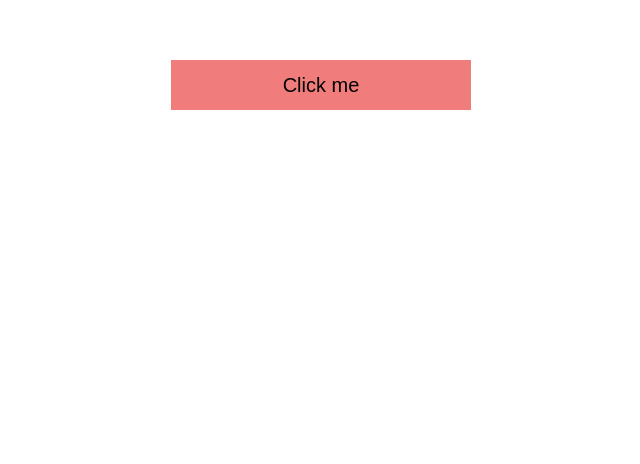
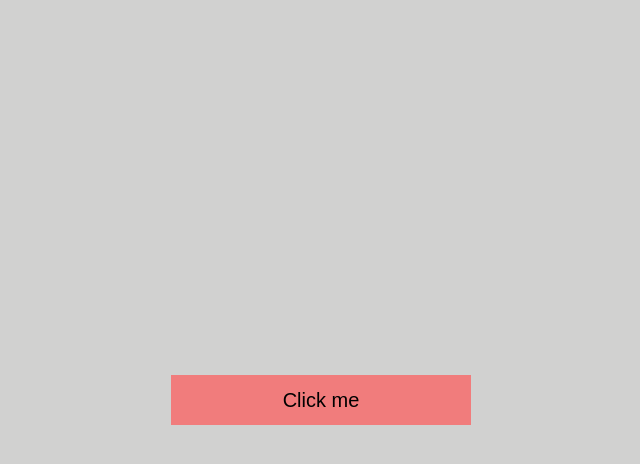
Before and after one commit to Stefanacef/Vue-, a Vue app: page / in a window 1280 px wide. Shown: the top 464 px of the page, without its empty margins (319-959 px from the left). Built offline with nearby package versions, Linux system fonts and the light colour scheme.

Commit message:
centered the button and changed the date display style

```diff
--- a/src/App.vue
+++ b/src/App.vue
@@ -1,23 +1,21 @@
 <template>
-  <ShowCurrentDate v-if="displayCurrentDate" @close="togglePopUp" />
-  <button class="showtime-btn" v-if="!displayCurrentDate" @click="togglePopUp">
-    Click me
-  </button>
+  <Button @click="toggleDisplayDate" :displayDate="displayDate" :text="text" />
 </template>
 
 <script>
-import ShowCurrentDate from "./components/ShowCurrentDate.vue";
+import Button from "./components/Button.vue";
 export default {
   name: "App",
-  components: { ShowCurrentDate },
+  components: { Button },
   data() {
     return {
-      displayCurrentDate: false,
+      text: "Click me",
+      displayDate: false,
     };
   },
   methods: {
-    togglePopUp() {
-      this.displayCurrentDate = !this.displayCurrentDate;
+    toggleDisplayDate() {
+      this.displayDate = !this.displayDate;
     },
   },
 };
@@ -30,13 +28,12 @@ export default {
   -moz-osx-font-smoothing: grayscale;
   text-align: center;
   color: #2c3e50;
-  margin-top: 60px;
-}
-.showtime-btn {
-  background: rgb(241, 124, 124);
-  width: 300px;
-  height: 50px;
-  font-size: 20px;
-  border: transparent;
+  position: absolute;
+  height: 100vh;
+  width: 100vw;
+  background: rgba(135, 136, 134, 0.384);
+  display: flex;
+  justify-content: center;
+  align-items: center;
 }
 </style>
--- /dev/null
+++ b/src/components/Button.vue
@@ -0,0 +1,30 @@
+<template>
+  <button class="show-date--btn">
+    {{ !displayDate ? text : currentDate() }}
+  </button>
+</template>
+
+<script>
+export default {
+  props: ["displayDate", "text"],
+  methods: {
+    currentDate() {
+      const current = new Date();
+      const date = `${current.getDate()}.${
+        current.getMonth() + 1
+      }.${current.getFullYear()}`;
+      return date;
+    },
+  },
+};
+</script>
+
+<style>
+.show-date--btn {
+  background: rgb(241, 124, 124);
+  width: 300px;
+  height: 50px;
+  font-size: 20px;
+  border: transparent;
+}
+</style>
--- a/src/components/ShowCurrentDate.vue
+++ /dev/null
@@ -1,44 +0,0 @@
-<template>
-  <div class="backdrop" @click.self="closePopUp">
-    <div class="popup">
-      <h1>Today is {{ currentDate() }}</h1>
-    </div>
-  </div>
-</template>
-
-<script>
-export default {
-  methods: {
-    currentDate() {
-      const current = new Date();
-      const date = `${current.getDate()}.${
-        current.getMonth() + 1
-      }.${current.getFullYear()}`;
-      return date;
-    },
-    closePopUp() {
-      this.$emit("close");
-    },
-  },
-};
-</script>
-
-<style>
-.popup {
-  width: 400px;
-  padding: 20px;
-  margin: 100px auto;
-  background: white;
-  border-radius: 10px;
-}
-.backdrop {
-  top: 0;
-  position: absolute;
-  background: rgba(0, 0, 0, 0.3);
-  width: 100%;
-  height: 100%;
-}
-.popup h1 {
-  color: rgb(20, 220, 137);
-}
-</style>
```
